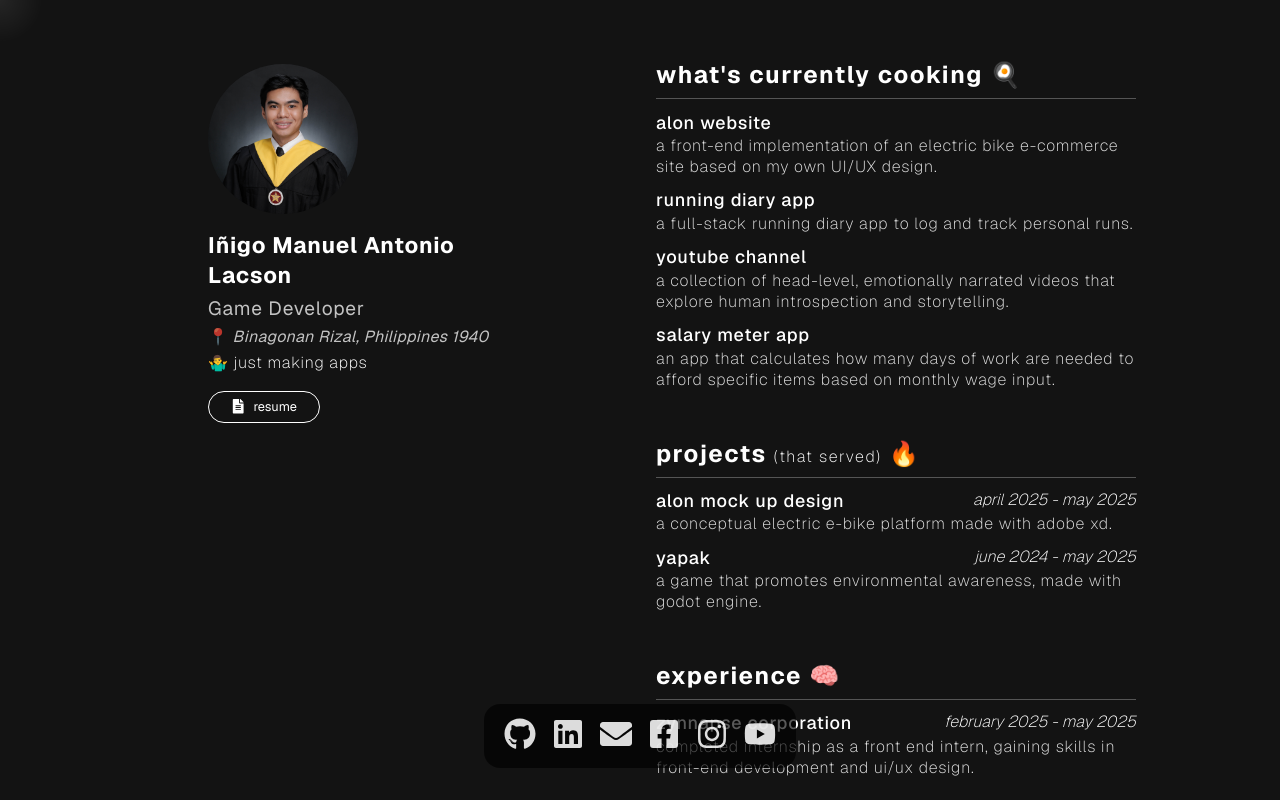
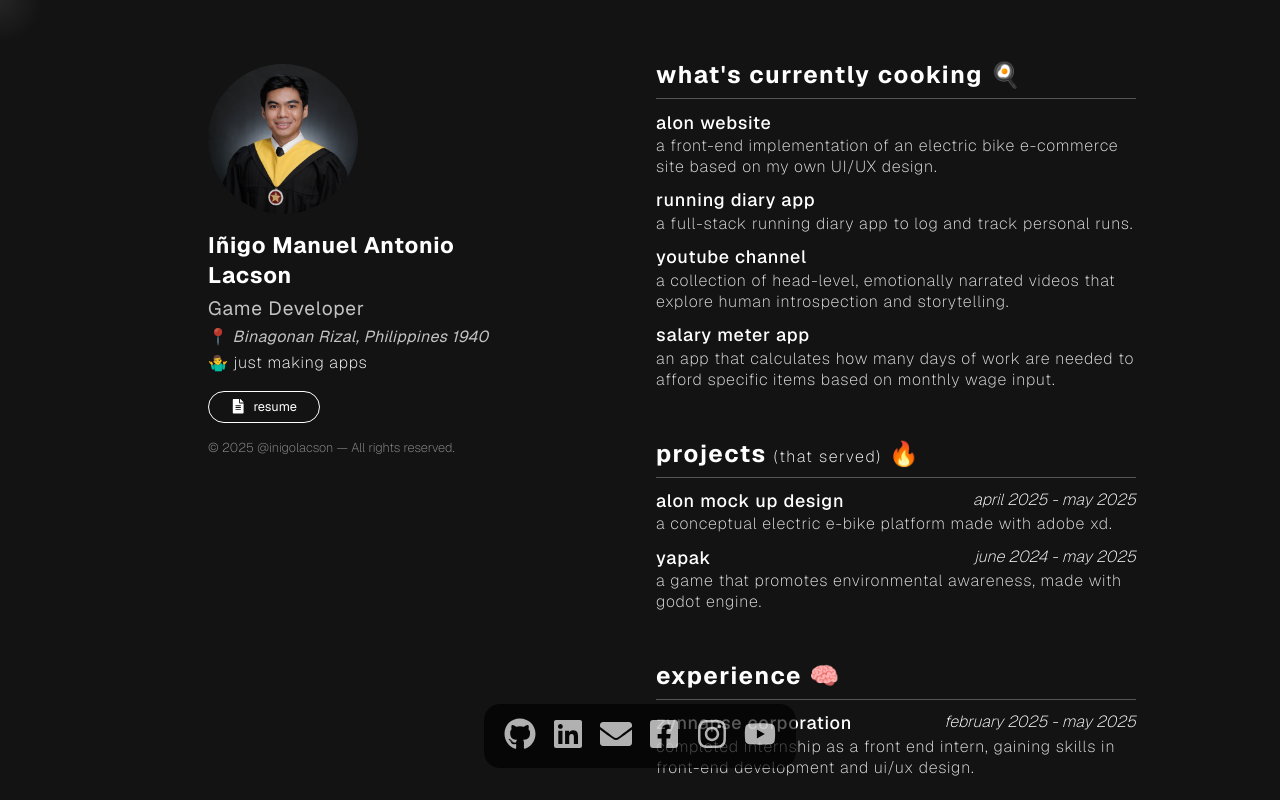
Before and after one commit to inigolacson/my-app, a Next.js app: page / in a window 1280 px wide. Shown: the top 800 px of the page. Built offline with nearby package versions, Linux system fonts and the light colour scheme.

Commit message:
finished rights reserved

```diff
--- a/component/typed.js
+++ b/component/typed.js
@@ -13,6 +13,7 @@ export function TypedTitle() {
                 delaySpeed={1000}
                 loop
                 cursor
+                cursorStyle = '_'
                 />
             </span>
         </section>
--- a/pages/index.js
+++ b/pages/index.js
@@ -55,6 +55,7 @@ export default function Home() {
             <address className={hero.address}><span className={styles.normal}>📍</span>{info.address}</address>
             <p className={hero.moto}><span className={styles.normal}>🤷‍♂️</span> {info.motto}</p>
                <ResumeButton/>
+            <p className={hero.rights}>© 2025 @inigolacson — All rights reserved.</p>
           </section>
         </div>
         <div className={styles.right}>
--- a/styles/modules/left/hero.module.scss
+++ b/styles/modules/left/hero.module.scss
@@ -77,7 +77,8 @@
     font-size: .8rem;
 }
 
-.bottomSpace{
-    height: 10rem;
-    margin-bottom: 10rem;
+.rights {
+    color: rgba(255, 255, 255, 0.527);
+    font-size: .8rem;
+    font-weight: 250;
 }
--- a/styles/modules/socialbar.module.scss
+++ b/styles/modules/socialbar.module.scss
@@ -18,7 +18,7 @@
 }
 
 .socialIcons{
-    color: rgba(255, 255, 255, 0.863);
+    color: rgba(255, 255, 255, 0.685);
     font-size: 2rem;
     cursor: pointer;
 
```
